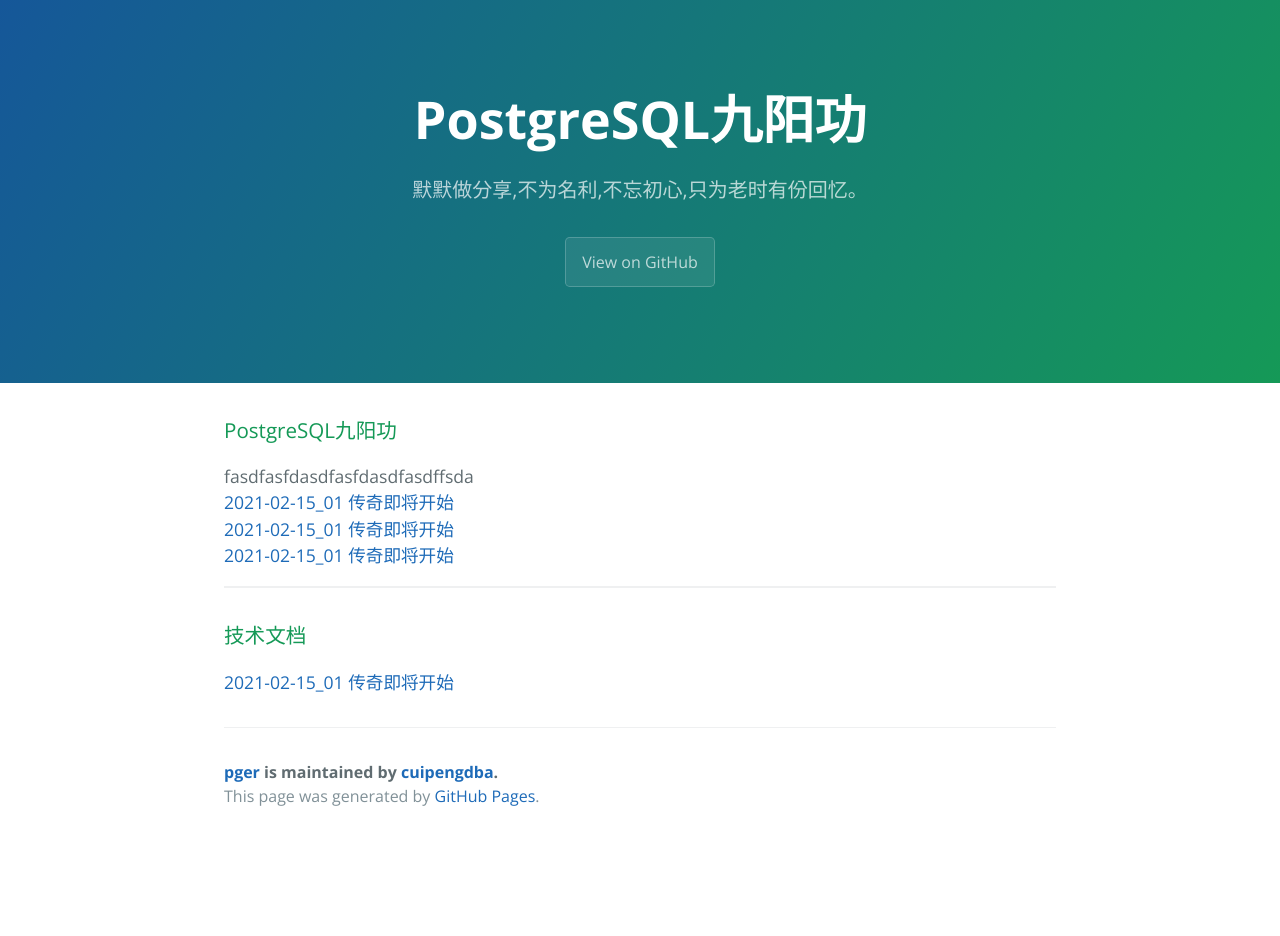
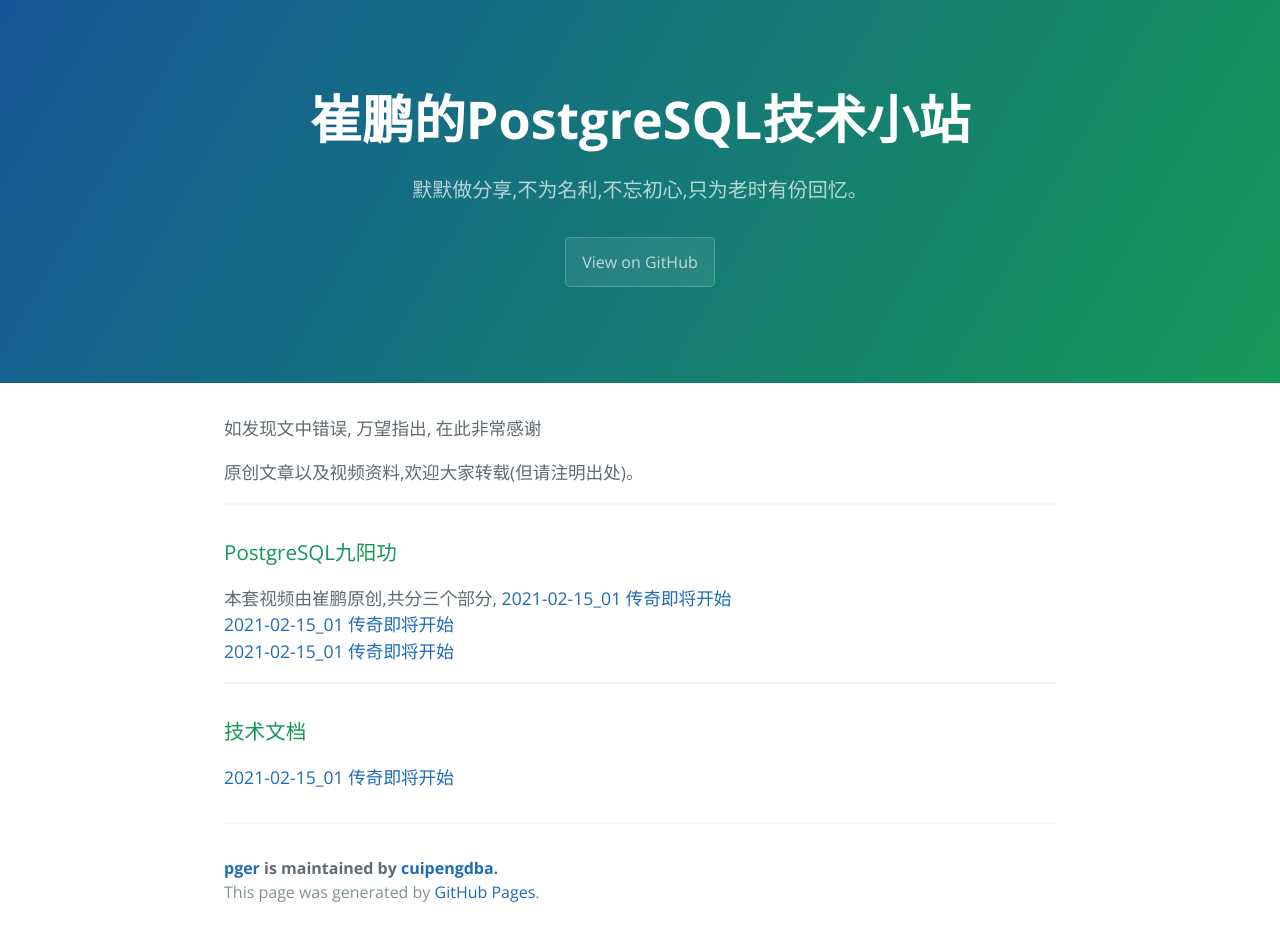
Before and after one commit to cuipengdba/pger, a Jekyll site: the page built from index.md, in a window 1280 px wide. Built offline with Jekyll 4.4.1, drawn with Linux system fonts in a browser that asks for light colours; our own code applies the rules of GitHub Pages for plain Markdown files; before the commit the page ends 900 px from its top, so only the background shows below that.

Commit message:
Update index.md

```diff
--- a/index.md
+++ b/index.md
@@ -1,5 +1,9 @@
+如发现文中错误, 万望指出, 在此非常感谢<br/>
+
+原创文章以及视频资料,欢迎大家转载(但请注明出处)。
+* * *
 ### PostgreSQL九阳功
-fasdfasfdasdfasfdasdfasdffsda<br/>
+本套视频由崔鹏原创,共分三个部分,
 <a href='tree/202102/20210215_01.html'>2021-02-15_01 传奇即将开始<a/><br/>
 <a href='tree/202102/20210215_01.html'>2021-02-15_01 传奇即将开始<a/><br/>
 <a href='tree/202102/20210215_01.html'>2021-02-15_01 传奇即将开始<a/><br/>
```
